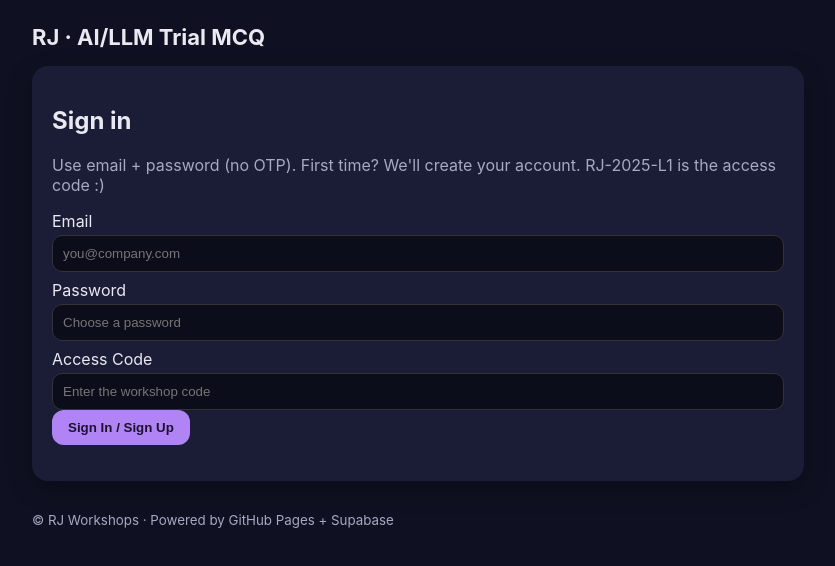
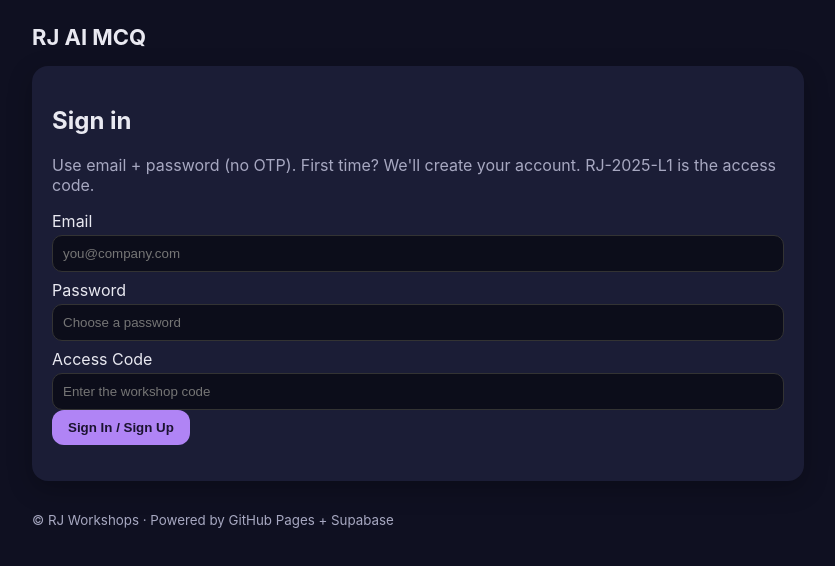
Before and after one commit to RID2HI/rid2hi.github.io, a plain HTML site: page index.html in a window 1280 px wide. Shown: the whole page, without its empty margins (222-1057 px from the left). Drawn offline with Linux system fonts and the light colour scheme; a script that the page names is missing.

Commit message:
Update index.html

```diff
--- a/index.html
+++ b/index.html
@@ -3,19 +3,19 @@
 <head>
   <meta charset="UTF-8" />
   <meta name="viewport" content="width=device-width, initial-scale=1.0"/>
-  <title>RJ · AI/LLM Trial MCQ</title>
+  <title>RJ AI/LLM MCQ</title>
   <link rel="stylesheet" href="styles.css"/>
 </head>
 <body>
   <div class="container">
     <header>
-      <h1>RJ · AI/LLM Trial MCQ</h1>
+      <h1>RJ AI MCQ</h1>
       <div id="user-info"></div>
     </header>
 
     <section id="auth-section" class="card">
       <h2>Sign in</h2>
-      <p class="muted">Use email + password (no OTP). First time? We'll create your account. RJ-2025-L1 is the access code :)</p>
+      <p class="muted">Use email + password (no OTP). First time? We'll create your account. RJ-2025-L1 is the access code.</p>
       <label>Email</label>
       <input type="email" id="email" placeholder="you@company.com"/>
       <label>Password</label>
@@ -33,7 +33,7 @@
     </section>
 
     <section id="quiz-section" class="card hidden">
-      <h2 id="quiz-title">AI & LLM Basics — Trial</h2>
+      <h2 id="quiz-title">AI & LLM Basics</h2>
       <div id="progress" class="muted"></div>
       <div id="question-area"></div>
       <div class="actions">
```
